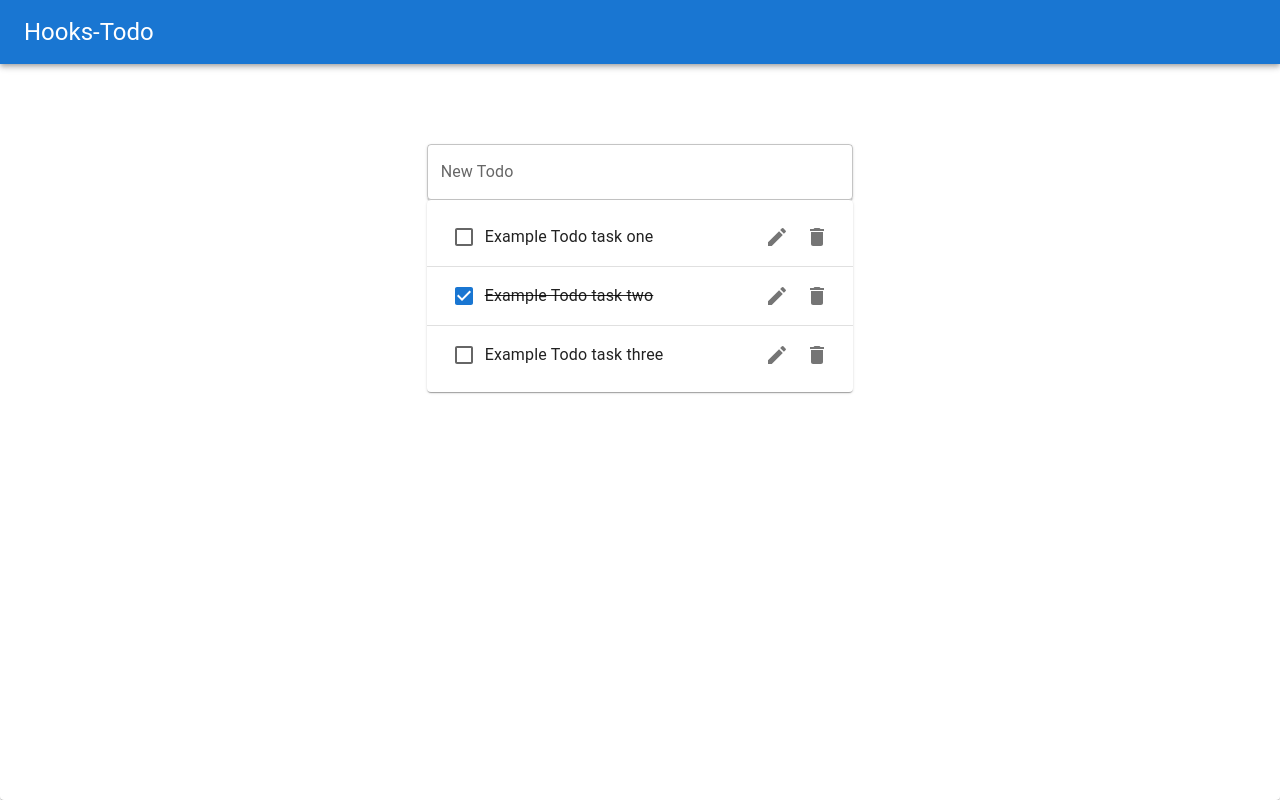
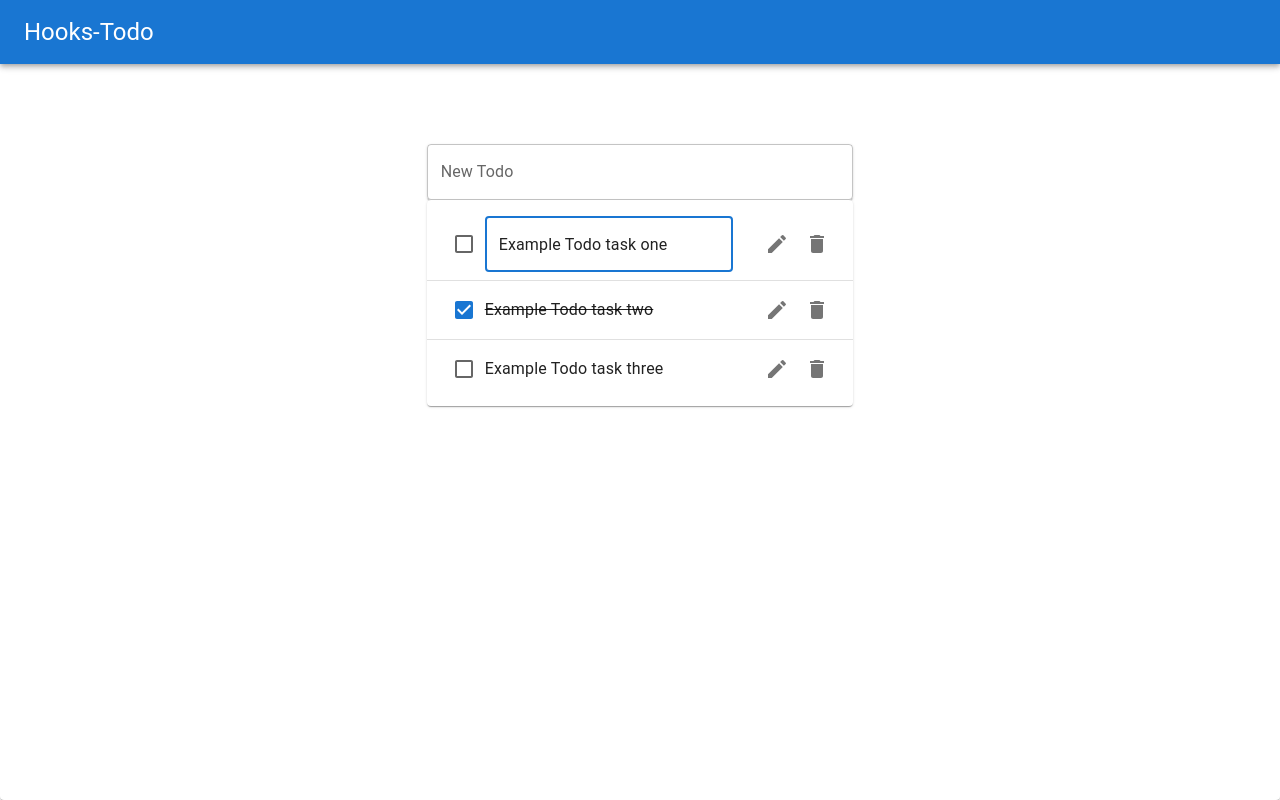
Before and after one commit to SticketInya/modern-react-bootcamp, a React (Create React App) app in the folder hooks-todo/: page / in a window 1280 px wide. Both pictures are taken after a click on the button 777 px from the left and 237 px from the top of the page. Built offline with nearby package versions, Linux system fonts and the light colour scheme.

Commit message:
feat(*): add editing todo task

```diff
--- a/hooks-todo/src/Components/Todo.js
+++ b/hooks-todo/src/Components/Todo.js
@@ -1,4 +1,8 @@
 import React from 'react';
+
+//Components
+import useToggleState from '../Hooks/useToggleState';
+import TodoEditForm from './TodoEditForm';
 
 //MaterialUI
 import {
@@ -12,7 +16,17 @@ import {
 import DeleteIcon from '@mui/icons-material/Delete';
 import EditIcon from '@mui/icons-material/Edit';
 
-function Todo({ id, task, isCompleted, isLast, toggleCompleted, removeTodo }) {
+function Todo({
+    id,
+    task,
+    isCompleted,
+    isLast,
+    toggleCompleted,
+    removeTodo,
+    editTodo,
+}) {
+    const [isEditing, toggleIsEditing] = useToggleState(false);
+
     const handleRemove = () => {
         removeTodo(id);
     };
@@ -23,15 +37,26 @@ function Todo({ id, task, isCompleted, isLast, toggleCompleted, removeTodo }) {
                     checked={isCompleted}
                     onClick={() => toggleCompleted(id)}
                 />
+                {isEditing ? (
+                    <TodoEditForm
+                        editTodo={editTodo}
+                        task={task}
+                        id={id}
+                        toggleIsEditing={toggleIsEditing}
+                    />
+                ) : (
                     <ListItemText
                         style={{
-                        textDecoration: isCompleted ? 'line-through' : 'none',
+                            textDecoration: isCompleted
+                                ? 'line-through'
+                                : 'none',
                         }}
                     >
                         {task}
                     </ListItemText>
+                )}
                 <ListItemSecondaryAction>
-                    <IconButton aria-label='Edit'>
+                    <IconButton aria-label='Edit' onClick={toggleIsEditing}>
                         <EditIcon />
                     </IconButton>
                     <IconButton aria-label='Delete' onClick={handleRemove}>
--- /dev/null
+++ b/hooks-todo/src/Components/TodoEditForm.js
@@ -0,0 +1,19 @@
+import { TextField } from '@mui/material';
+import React from 'react';
+import useFormInputState from '../Hooks/useFormInputState';
+
+function TodoEditForm({ id, task, editTodo, toggleIsEditing }) {
+    const [newTask, updateNewTask] = useFormInputState(task);
+    const handleSubmit = (e) => {
+        e.preventDefault();
+        editTodo(id, newTask);
+        toggleIsEditing();
+    };
+    return (
+        <form onSubmit={handleSubmit}>
+            <TextField autoFocus value={newTask} onChange={updateNewTask} />
+        </form>
+    );
+}
+
+export default TodoEditForm;
--- a/hooks-todo/src/Components/TodoList.js
+++ b/hooks-todo/src/Components/TodoList.js
@@ -6,7 +6,7 @@ import Todo from './Todo';
 //MaterialUI
 import { List, Paper } from '@mui/material';
 
-function TodoList({ todos, toggleCompleted, removeTodo }) {
+function TodoList({ todos, toggleCompleted, removeTodo, editTodo }) {
     if (todos.length === 0) {
         return null;
     }
@@ -20,6 +20,7 @@ function TodoList({ todos, toggleCompleted, removeTodo }) {
                         isLast={i < todos.length - 1}
                         toggleCompleted={toggleCompleted}
                         removeTodo={removeTodo}
+                        editTodo={editTodo}
                     />
                 ))}
             </List>
--- /dev/null
+++ b/hooks-todo/src/Hooks/useToggleState.js
@@ -0,0 +1,11 @@
+import React, { useState } from 'react';
+
+export default function useToggleState(defaultValue = false) {
+    const [state, setState] = useState(defaultValue);
+
+    const toggleState = () => {
+        setState(!state);
+    };
+
+    return [state, toggleState];
+}
--- a/hooks-todo/src/Pages/TodoPage.js
+++ b/hooks-todo/src/Pages/TodoPage.js
@@ -41,6 +41,14 @@ function TodoPage(props) {
         setTodos([...todos, newTodo]);
     };
 
+    const editTodo = (id, newTask) => {
+        setTodos((prevTodos) =>
+            prevTodos.map((todo) => {
+                return todo.id === id ? { ...todo, task: newTask } : todo;
+            }),
+        );
+    };
+
     const removeTodo = (id) => {
         setTodos((prevTodos) => prevTodos.filter((todo) => todo.id !== id));
     };
@@ -69,6 +77,7 @@ function TodoPage(props) {
                         todos={todos}
                         toggleCompleted={toggleCompleted}
                         removeTodo={removeTodo}
+                        editTodo={editTodo}
                     />
                 </Grid>
             </Grid>
```
Lines whose indentation alone changed are shown as unchanged.
